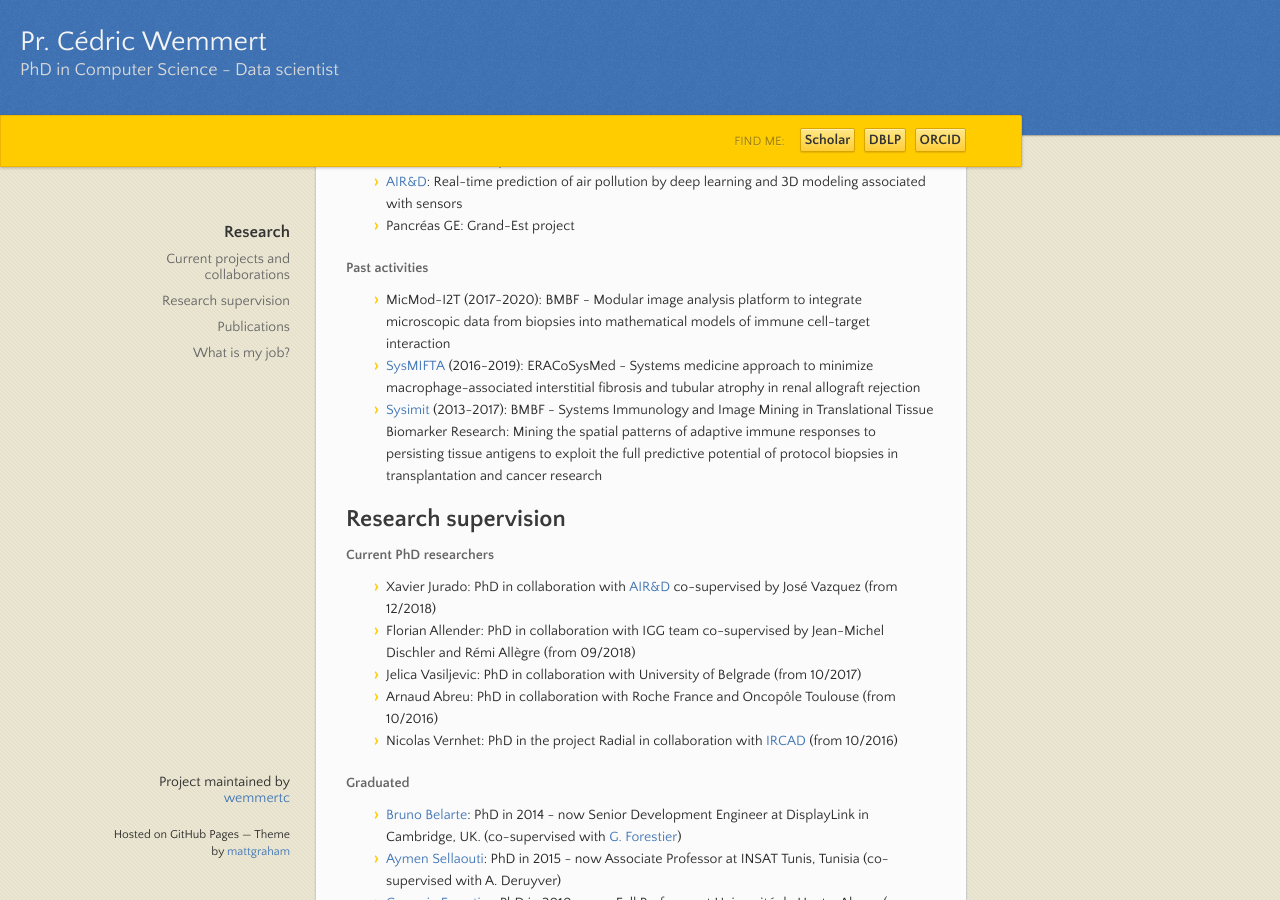
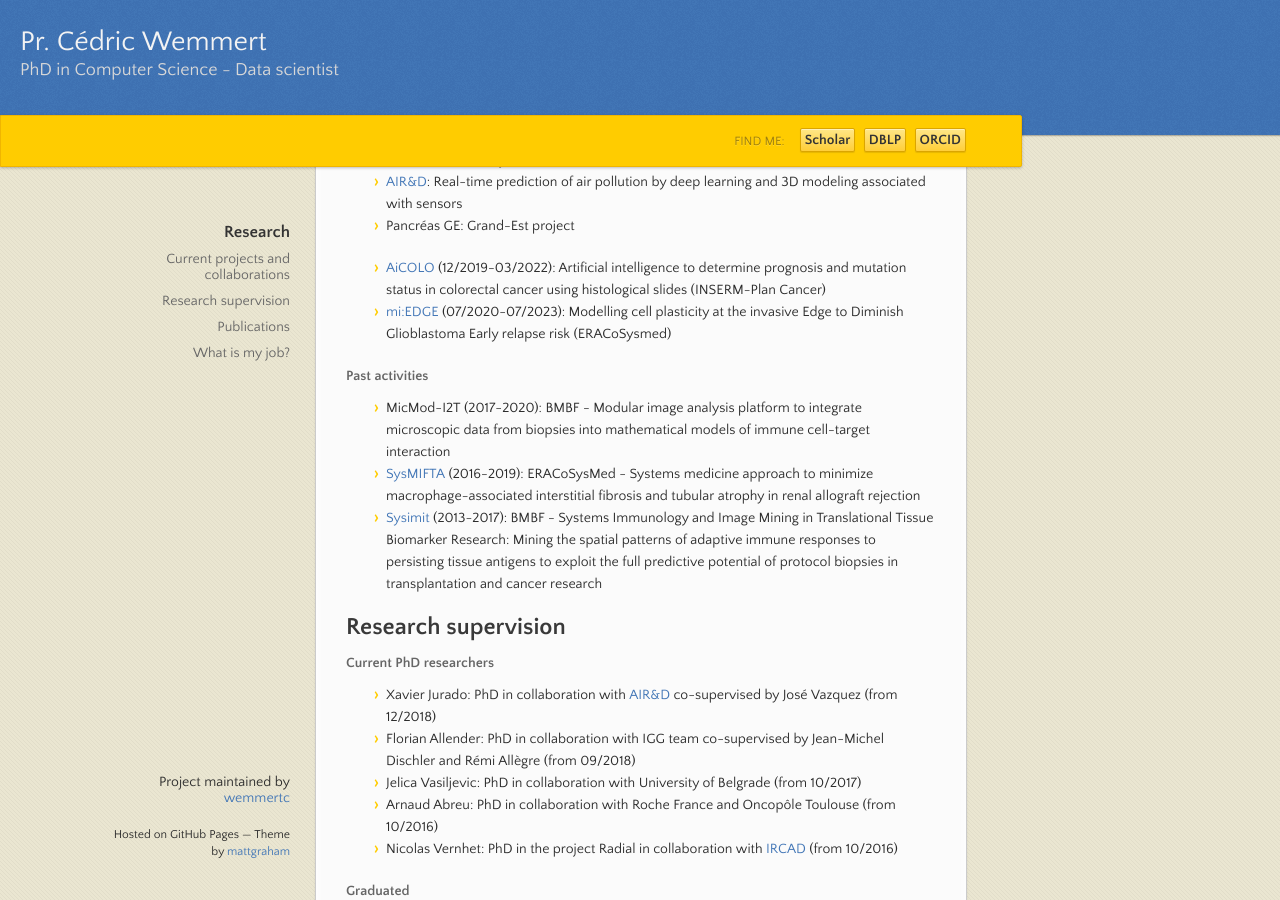
Before and after one commit to wemmertc/webpage, a Jekyll site: the page built from index.md, in a window 1280 px wide and 900 px high, scrolled down 365 px. Built offline with Jekyll 4.4.1, drawn with Linux system fonts in a browser that asks for light colours; our own code applies the rules of GitHub Pages for plain Markdown files.

Commit message:
publishing

```diff
--- /dev/null
+++ b/_includes/projects.md
@@ -0,0 +1,2 @@
+ * [AiCOLO](https://wemmertc.github.io/aicolo/) (12/2019-03/2022): Artificial intelligence to determine prognosis and mutation status in colorectal cancer using histological slides (INSERM-Plan Cancer)
+ * [mi:EDGE](https://www.era-learn.eu/network-information/networks/eracosysmed/3rd-joint-transnational-call-for-european-research-projects-on-systems-medicine/modelling-cell-plasticity-at-the-invasive-edge-to-diminish-glioblastoma-early-relapse-risk) (07/2020-07/2023): Modelling cell plasticity at the invasive Edge to Diminish Glioblastoma Early relapse risk (ERACoSysmed)
--- a/index.md
+++ b/index.md
@@ -17,6 +17,10 @@
 * [Visorando](https://www.visorando.com/) (from 2018): Automatic hiking maps construction from GPS tracks and hiking recommandation system
 * [AIR&D](https://www.air-d.fr/): Real-time prediction of air pollution by deep learning and 3D modeling associated with sensors
 * Pancréas GE: Grand-Est project
+
+
+{% include projects.md %}
+
 
 #### Past activities
 
```
